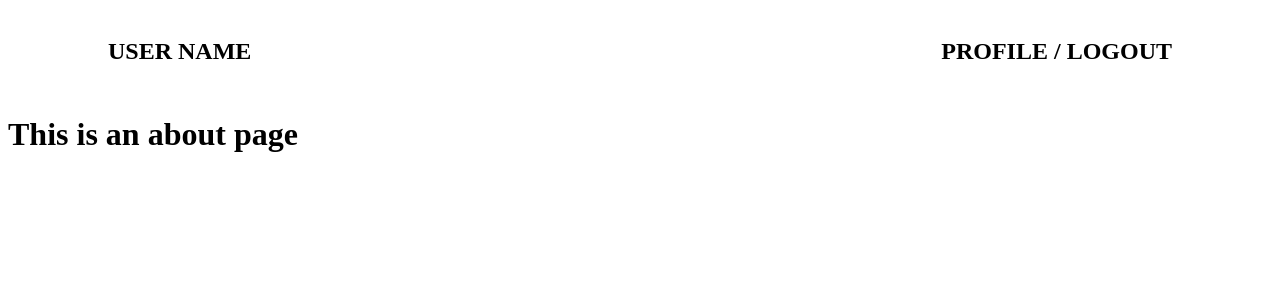
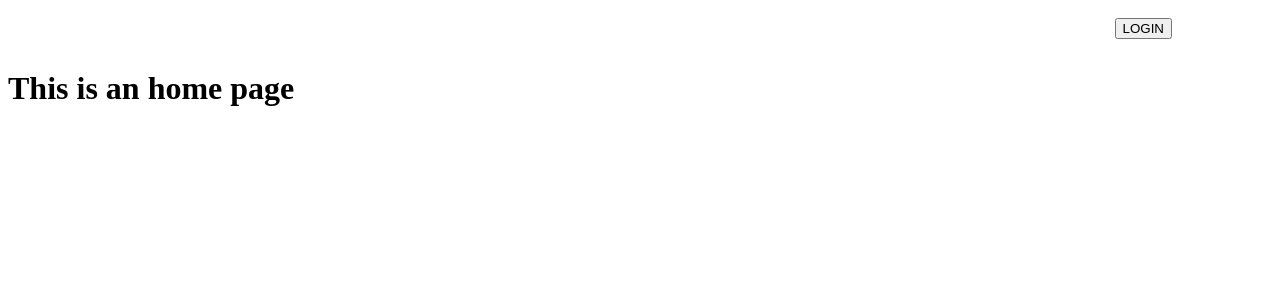
Before and after one commit to rajeevhansda/patient-record-frontend, a Vue app: page / in a window 1280 px wide. Shown: the top 300 px of the page. Built offline with nearby package versions, Linux system fonts and the light colour scheme.

Commit message:
creared navigation menu

```diff
--- a/src/App.vue
+++ b/src/App.vue
@@ -1,22 +1,55 @@
 <template>
   <div id="app">
     <nav id="nav">
-      <div id="nav-name"><h2>USER NAME</h2></div>
-      <div id="nav-item"><h2>PROFILE / LOGOUT</h2></div>
+      <div id="nav-name">
+        <h2>{{ user ? `NAME: ${user.name}` : ""  }}</h2>
+      </div>
+      <div id="nav-item">
+        <div v-if="user">
+          <button>PROFILE</button>
+          <button @click="logoutUser">LOGOUT</button>
+        </div>
+        <div v-else>
+          <button @click="loginUser">LOGIN</button>
+        </div>
+
+      </div>
     </nav>
-    <router-view/>
+    <router-view />
+    <!-- <router-view :key="$route.fullPath"/> -->
   </div>
 </template>
+<script>
+export default {
+  data() {
+    return {
+      user: null
+    };
+  },
+  methods: {
+    logoutUser(){
+      localStorage.removeItem('userData')
+      this.user = null
+    },
+    loginUser(){
+      this.$router.push('/login')
+    }
+  },
+  created() {
+    this.user = JSON.parse(localStorage.getItem("userData"))
+  }
+}
+</script>
+
 
 <style scoped>
-nav{
+nav {
   display: flex;
   justify-content: space-between;
 }
+
 #nav-name,
-#nav-item{
+#nav-item {
   padding: 10px 100px;
 }
-
-
 </style>
--- a/src/views/Home.vue
+++ b/src/views/Home.vue
@@ -1,5 +1,5 @@
 <template>
   <div class="about">
-    <h1>This is an about page</h1>
+    <h1>This is an home page</h1>
   </div>
 </template>
--- a/src/views/Login.vue
+++ b/src/views/Login.vue
@@ -1,6 +1,11 @@
 <template>
   <div class="login">
     <h2>LOGIN</h2>
+    <h3>New user</h3>
+    <button>
+
+      <router-link :to="{name: 'register'}">Register</router-link>
+    </button>
   </div>
 </template>
 
--- a/src/views/Register.vue
+++ b/src/views/Register.vue
@@ -61,7 +61,8 @@ export default {
         .then(response => response.text())
         .then(result => {
           localStorage.setItem('userData', result)
-          console.log(result)
+          window.location.pathname = '/';
+          // this.$router.push('/')
         })
         .catch(error => console.log('error', error));
 
```
